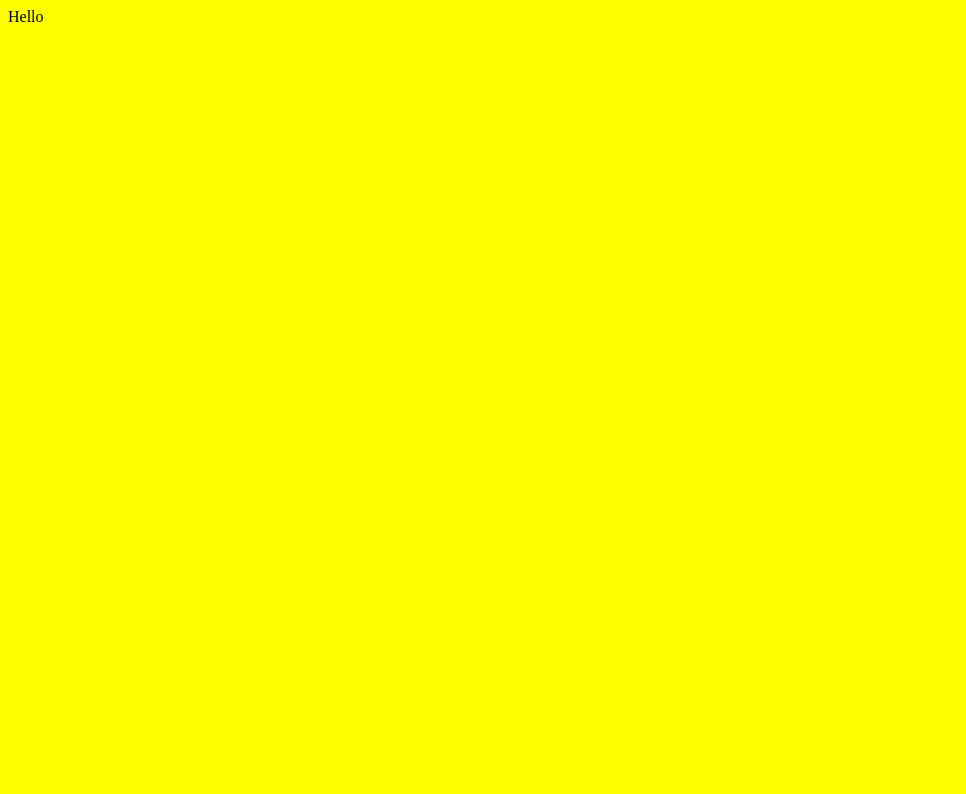
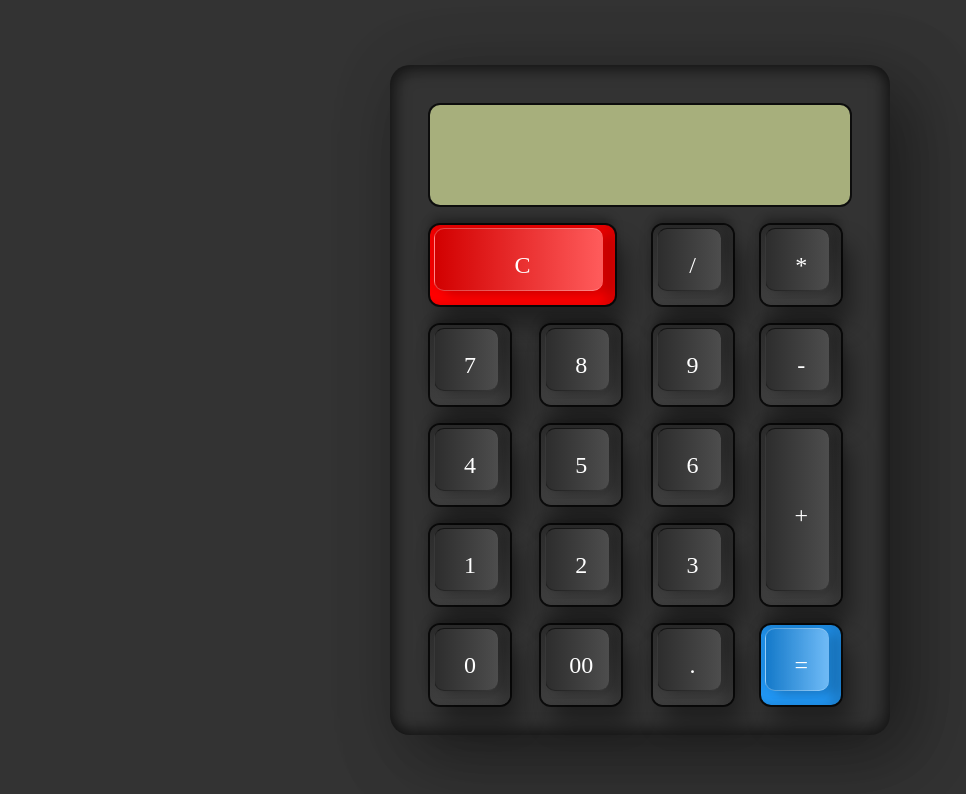
Before and after one commit to L4szl0T0r0k/MiniProject001, a plain HTML site: page index.html in a window 1280 px wide. Shown: the whole page, without its empty margins (0-966 px from the left). Drawn offline with Linux system fonts and the light colour scheme.

Commit message:
dark calc add

```diff
--- a/asstets/style/style.css
+++ b/asstets/style/style.css
@@ -1,3 +1,124 @@
+* {
+    margin: 0;
+    padding: 0;
+    box-sizing: border-box;
+}
+
 body {
-    background-color: yellow;
+    display: flex;
+    justify-content: center;
+    align-items: center;
+    background-color: hsl(0, 0%, 20%);
+    min-height: 100vh;
 }
+
+.container {
+    position: relative;
+    min-width: 300px;
+    min-height: 400px;
+    background-color: hsl(0, 0%, 20%);
+    border-radius: 20px;
+    padding: 40px 30px 20px;
+    box-shadow: 25px 25px 75px rgba(0, 0, 0, .25),
+    15px 15px 70px rgba(0, 0, 0, .25),
+    inset -5px -5px 15px rgba(0, 0, 0, .5),
+    inset 5px 5px 15px rgba(0, 0, 0, .5);
+}
+
+.calculator {
+    position: relative;
+    display: grid;
+}
+
+.calculator .value {
+    position: relative;
+    grid-column: span 4;
+    height: 100px;
+    left: 10px;
+    width: calc(100% - 20px);
+    border: none;
+    outline: none;
+    background-color: #a7af7c;
+    margin-bottom: 10px;
+    border-radius: 10px;
+    box-shadow: 0 0 0 2px rgba(0, 0, 0, .75);
+    text-align: right;
+    padding: 10px;
+    font-size: 2rem;
+}
+
+.calculator span {
+    position: relative;
+    place-items: center;
+    display: grid;
+    width: 80px;
+    height: 80px;
+    margin: 10px;
+    background: linear-gradient(180deg, #2f2f2f, #3f3f3f);
+    box-shadow: inset -8px 0 8px rgba(0, 0, 0, .15),
+    0 -8px  8px rgba(0, 0, 0, .25),
+    0 0 0 2px rgba(0, 0, 0, .75),
+    10px 20px 25px rgba(0, 0, 0, .4);
+    color: hsl(0, 0%, 100%);
+    user-select: none;
+    cursor: pointer;
+    font-size: 1.5rem;
+    font-weight: 400;
+    border-radius: 10px;
+}
+
+.calculator span::before {
+    content: '';
+    position: absolute;
+    top: 3px;
+    left: 4px;
+    bottom: 14px;
+    right: 12px;
+    background: linear-gradient(90deg, #2d2d2d, #4d4d4d);
+    border-radius: 10px;
+    box-shadow: -5px -5px 15px rgba(0, 0, 0, .1),
+    10px 5px 10px rgba(0, 0, 0, .15);
+    border-left: 1px solid #0004;
+    border-bottom: 1px solid #0004;
+    border-top: 1px solid #0009;
+}
+
+.calculator span:active {
+    filter: brightness(1.5);
+}
+
+.calculator span i {
+    position: relative;
+    font-style: normal;
+    font-size: 1.5rem;
+    text-transform: uppercase;
+}
+
+.calculator .clear {
+    grid-column: span 2;
+    width: 185px;
+    background: #f00;
+}
+
+.calculator .clear::before {
+    background: linear-gradient(90deg, #d20000, #ffffff5c);
+    border-left: 1px solid #fff4;
+    border-bottom: 1px solid #fff4;
+    border-top: 1px solid #fff4;
+}
+
+.calculator .plus {
+    grid-row:  span 2;
+    height: 180px;
+}
+
+.calculator .equal {
+    background: #2196f3;
+}
+
+.calculator .equal::before {
+    background: linear-gradient(90deg, #1479c9, #ffffff5c);
+    border-left: 1px solid #fff4;
+    border-bottom: 1px solid #fff4;
+    border-top: 1px solid #fff4;
+}
--- a/index.html
+++ b/index.html
@@ -8,7 +8,30 @@
     <title>MiniProject001 - Calculator</title>
 </head>
 <body>
-    Hello
+    <div class="container">
+        <form class="calculator" name="calc">
+            <input type="text" class="value" readonly name="txt">
+            <span class="num clear" onclick="calc.txt.value=''"><i>C</i></span>
+            <span class="num" onclick="calc.txt.value+='/'"><i>/</i></span>
+            <span class="num" onclick="calc.txt.value+='*'"><i>*</i></span>
+            <span class="num" onclick="calc.txt.value+='7'"><i>7</i></span>
+            <span class="num" onclick="calc.txt.value+='8'"><i>8</i></span>
+            <span class="num" onclick="calc.txt.value+='9'"><i>9</i></span>
+            <span class="num" onclick="calc.txt.value+='-'"><i>-</i></span>
+            <span class="num" onclick="calc.txt.value+='4'"><i>4</i></span>
+            <span class="num" onclick="calc.txt.value+='5'"><i>5</i></span>
+            <span class="num" onclick="calc.txt.value+='6'"><i>6</i></span>
+            <span class="num plus" onclick="calc.txt.value+='+'"><i>+</i></span>
+            <span class="num" onclick="calc.txt.value+='1'"><i>1</i></span>
+            <span class="num" onclick="calc.txt.value+='2'"><i>2</i></span>
+            <span class="num" onclick="calc.txt.value+='3'"><i>3</i></span>
+            <span class="num" onclick="calc.txt.value+='0'"><i>0</i></span>
+            <span class="num" onclick="calc.txt.value+='00'"><i>00</i></span>
+            <span class="num" onclick="calc.txt.value+='.'"><i>.</i></span>
+
+            <span class="num equal" onclick="document.calc.txt.value=eval(calc.txt.value)"><i>=</i></span>
+        </form>
+    </div>
 
 
 
```
